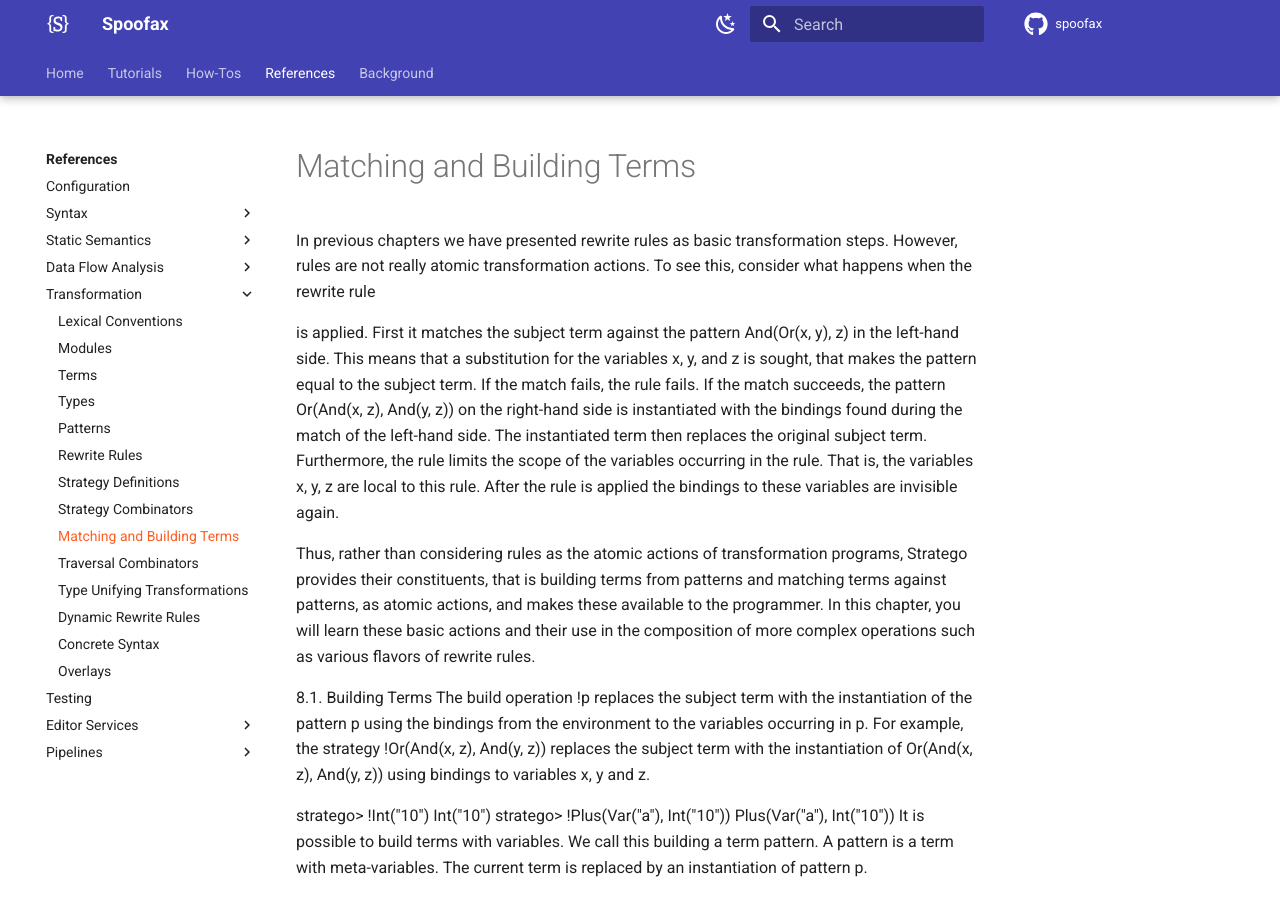
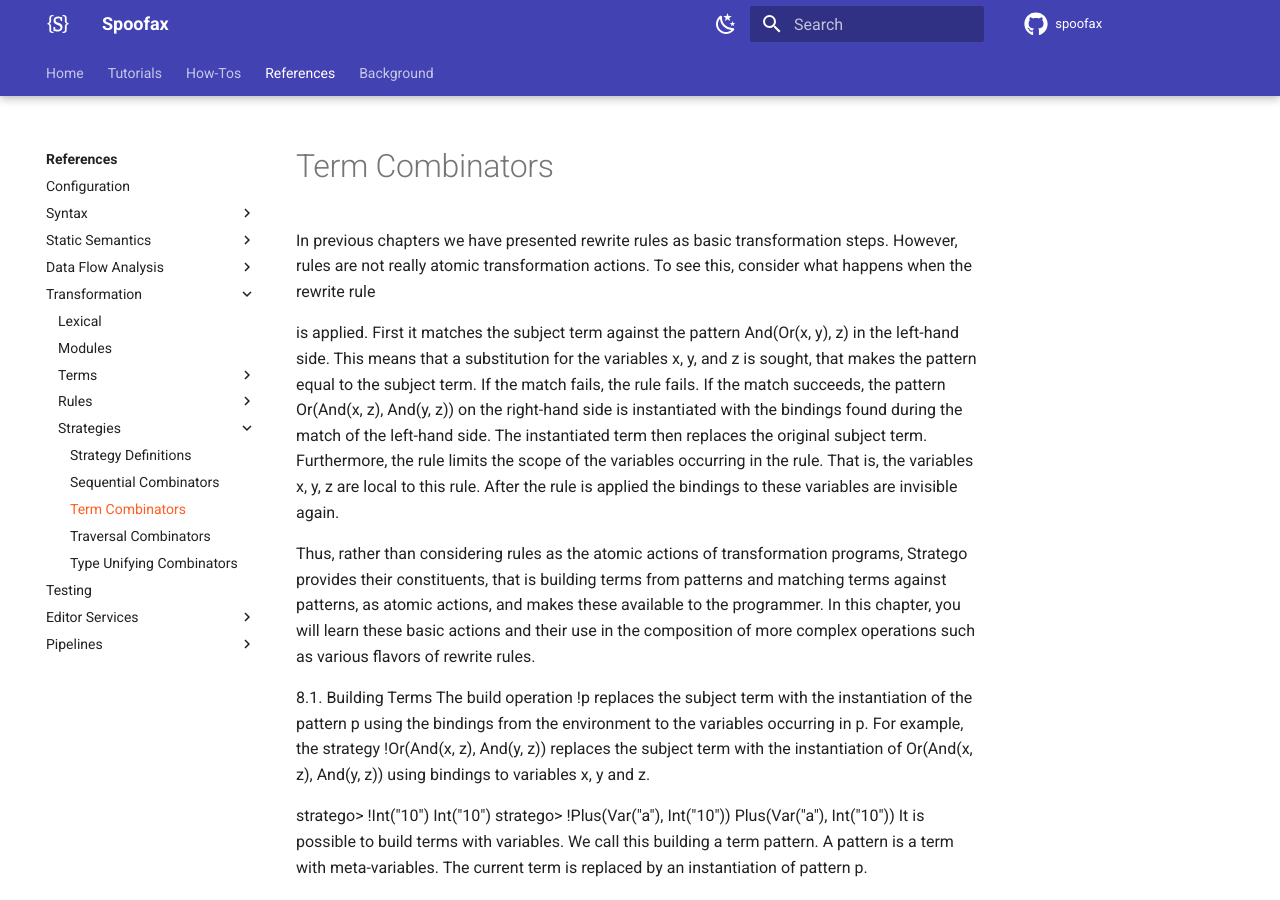
Before and after one commit to pdmosses/metaborg.github.io, an MkDocs documentation site: the page built from docs/references/stratego/strategies/term.md, in a window 1280 px wide and 900 px high. Built offline with MkDocs 1.6.1 and Material for MkDocs 9.7.7, drawn with Linux system fonts in a browser that asks for light colours; comment, search, counter and statistics services are not loaded.

Commit message:
reorganizing the stratego folder

```diff
--- a/docs/references/stratego/dynamic-rules.md
+++ /dev/null
@@ -1 +0,0 @@
-# Dynamic Rewrite Rules
--- a/docs/references/stratego/lexical.md
+++ b/docs/references/stratego/lexical.md
@@ -1,4 +1,4 @@
-# Lexical Conventions
+# Lexical
 
 ## Module Names
 
--- a/docs/references/stratego/strategy-combinators-match-build.md
+++ b/docs/references/stratego/strategies/term.md
@@ -1,4 +1,4 @@
-# Matching and Building Terms
+# Term Combinators
 
 In previous chapters we have presented rewrite rules as basic transformation steps. However, rules are not really atomic transformation actions. To see this, consider what happens when the rewrite rule
 
--- a/docs/references/stratego/strategy-combinators-type-unifying.md
+++ b/docs/references/stratego/strategies/type-unifying.md
@@ -1,4 +1,4 @@
-# Type Unifying Transformations
+# Type Unifying Combinators
 
 [@VisserBT98]
 
--- a/mkdocs.yml
+++ b/mkdocs.yml
@@ -70,18 +70,21 @@ nav:
       - references/stratego/index.md
       - references/stratego/lexical.md
       - references/stratego/modules.md
-      - references/stratego/terms.md
-      - references/stratego/types.md
-      - references/stratego/patterns.md
-      - references/stratego/rewrite-rules.md
-      - references/stratego/strategies.md
-      - references/stratego/strategy-combinators.md
-      - references/stratego/strategy-combinators-match-build.md
-      - references/stratego/strategy-combinators-traversal.md
-      - references/stratego/strategy-combinators-type-unifying.md
-      - references/stratego/dynamic-rules.md
-      - references/stratego/concrete-syntax.md
-      - references/stratego/overlays.md
+      - Terms:
+        - references/stratego/terms/terms.md
+        - references/stratego/terms/types.md
+        - references/stratego/terms/patterns.md
+      - Rules:
+        - references/stratego/rules/rewrite-rules.md
+        - references/stratego/rules/dynamic-rules.md
+        - references/stratego/rules/concrete-syntax.md
+        - references/stratego/rules/overlays.md
+      - Strategies:
+        - references/stratego/strategies/strategies.md
+        - references/stratego/strategies/sequential.md
+        - references/stratego/strategies/term.md
+        - references/stratego/strategies/traversal.md
+        - references/stratego/strategies/type-unifying.md
     - Testing:
       - references/testing/index.md
     - Editor Services:
```
Also changed, not shown: docs/references/stratego/rules/dynamic-rules.md (added, +1 -0 lines), docs/references/stratego/strategies/sequential.md (renamed from docs/references/stratego/strategy-combinators.md, +1 -1 lines), docs/references/stratego/rules/concrete-syntax.md (renamed from docs/references/stratego/concrete-syntax.md), docs/references/stratego/rules/overlays.md (renamed from docs/references/stratego/overlays.md), docs/references/stratego/rules/rewrite-rules.md (renamed from docs/references/stratego/rewrite-rules.md), docs/references/stratego/strategies/strategies.md (renamed from docs/references/stratego/strategies.md), docs/references/stratego/strategies/traversal.md (renamed from docs/references/stratego/strategy-combinators-traversal.md), docs/references/stratego/terms/patterns.md (renamed from docs/references/stratego/patterns.md), docs/references/stratego/terms/terms.md (renamed from docs/references/stratego/terms.md), docs/references/stratego/terms/types.md (renamed from docs/references/stratego/types.md).
